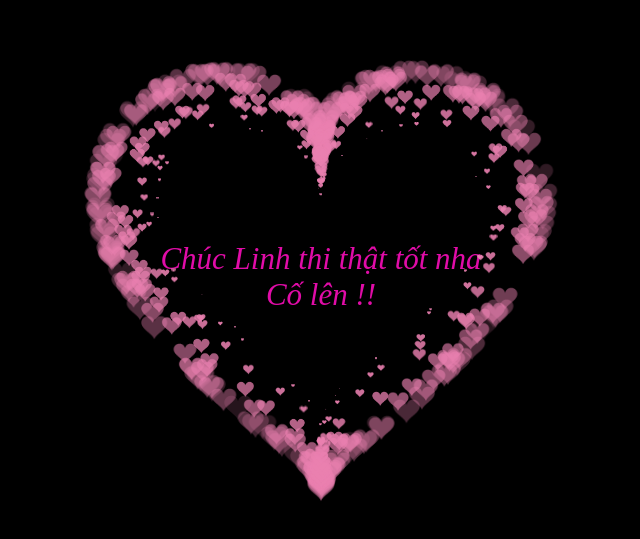
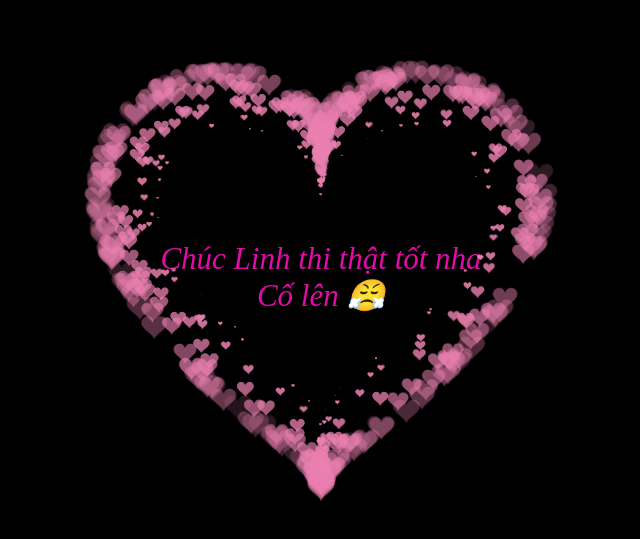
Before and after one commit to 0763866972/Nguyen_Khanh_Linh, a plain HTML site: page index.html in a window 1280 px wide. Shown: the part 123-662 px from the top of the page, without its empty margins (319-959 px from the left). Drawn offline with Linux system fonts and the light colour scheme.

Commit message:
Update index.html
kn

```diff
--- a/index.html
+++ b/index.html
@@ -526,7 +526,7 @@ var ParticlePool = (function() {
         align-items: center;
         justify-content: center;
         margin-bottom: 5px;
-        text-align: center;">Chúc Linh thi thật tốt nha <br>Cố lên !!</div>
+        text-align: center;">Chúc Linh thi thật tốt nha <br>Cố lên 😤</div>
 
  </BODY>
 
```
